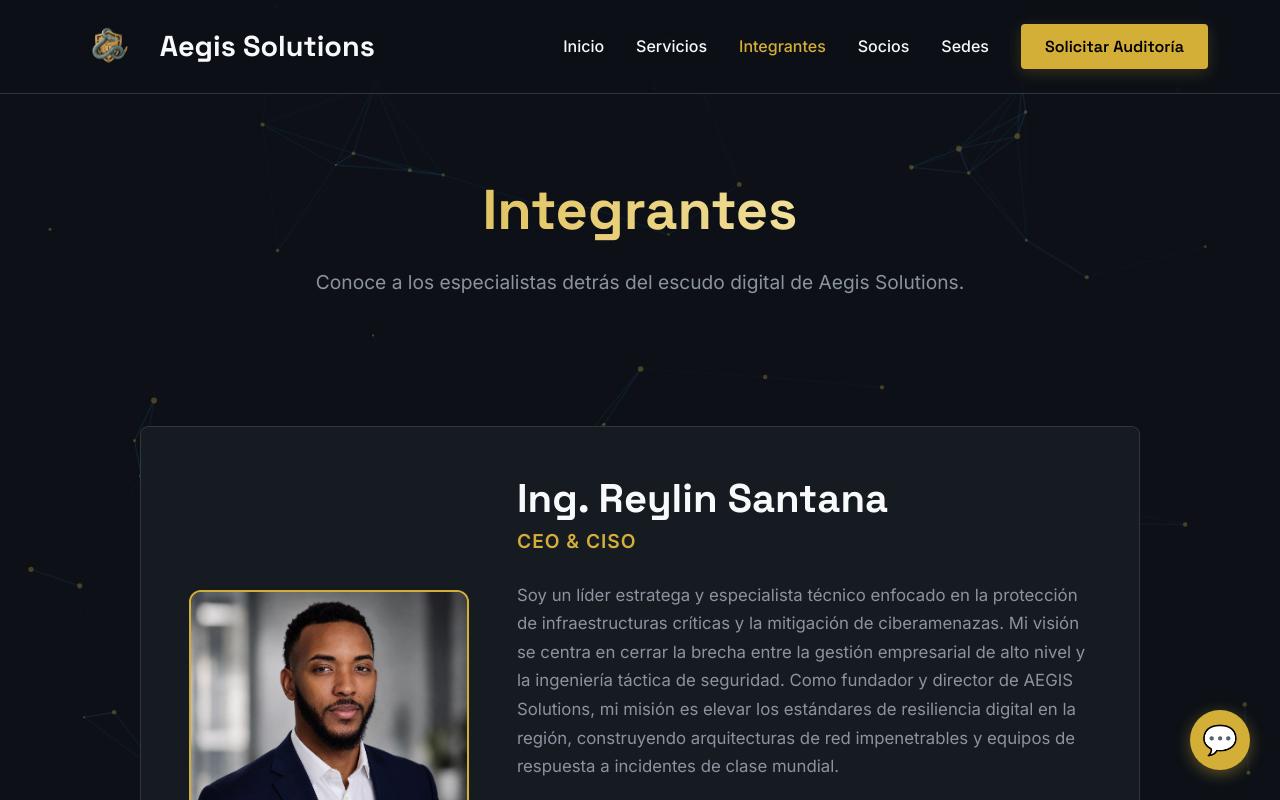
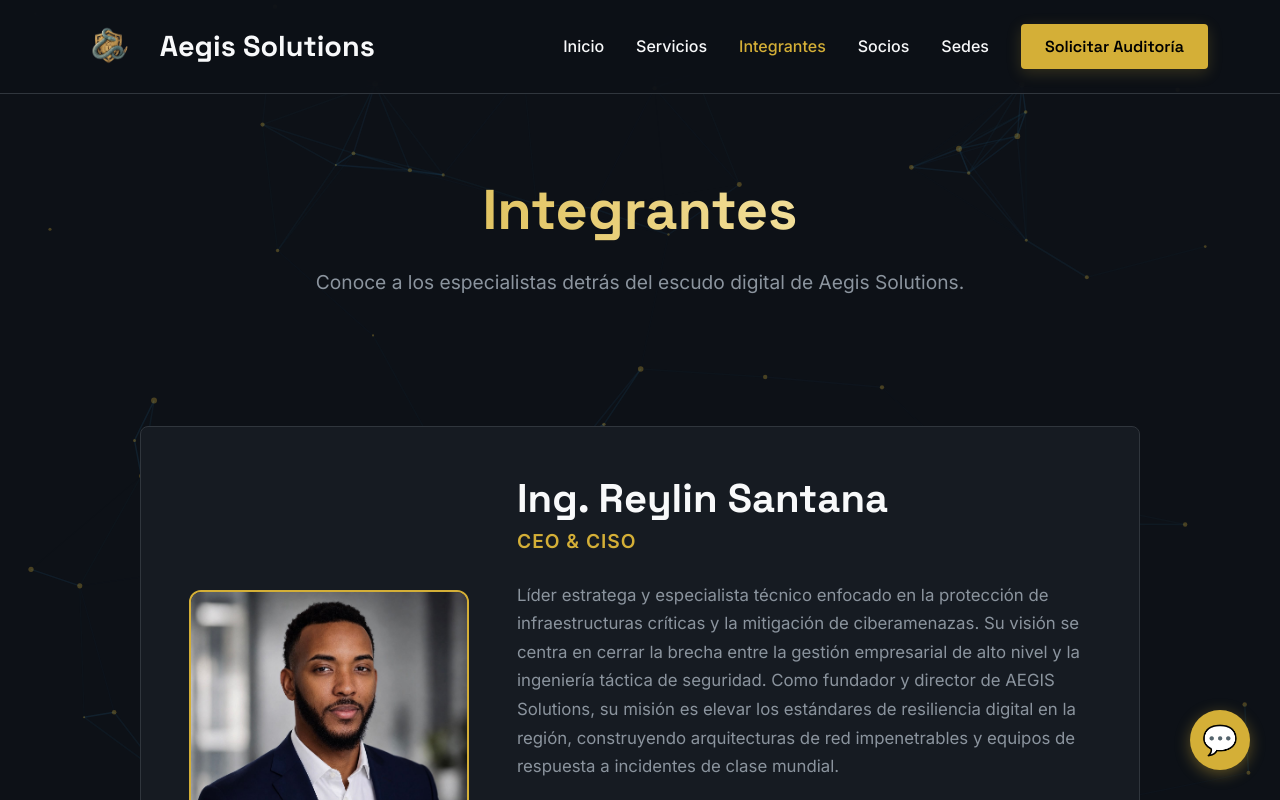
Before and after one commit to nilyerrr/Documentacion---Aegis-Solutions, a React (Vite) app in the folder Proyecto Final - Empresa 1/website/: page /nosotros in a window 1280 px wide. Shown: the top 800 px of the page. Built offline with nearby package versions, Linux system fonts and the light colour scheme.

Commit message:
vault backup: 2026-08-16 15:25:15

```diff
--- a/Proyecto Final - Empresa 1/website/src/components/Team.jsx
+++ b/Proyecto Final - Empresa 1/website/src/components/Team.jsx
@@ -4,7 +4,7 @@ const teamMembers = [
   {
     name: 'Ing. Reylin Santana',
     role: 'CEO & CISO',
-    bio: 'Soy un líder estratega y especialista técnico enfocado en la protección de infraestructuras críticas y la mitigación de ciberamenazas. Mi visión se centra en cerrar la brecha entre la gestión empresarial de alto nivel y la ingeniería táctica de seguridad. Como fundador y director de AEGIS Solutions, mi misión es elevar los estándares de resiliencia digital en la región, construyendo arquitecturas de red impenetrables y equipos de respuesta a incidentes de clase mundial.',
+    bio: 'Líder estratega y especialista técnico enfocado en la protección de infraestructuras críticas y la mitigación de ciberamenazas. Su visión se centra en cerrar la brecha entre la gestión empresarial de alto nivel y la ingeniería táctica de seguridad. Como fundador y director de AEGIS Solutions, su misión es elevar los estándares de resiliencia digital en la región, construyendo arquitecturas de red impenetrables y equipos de respuesta a incidentes de clase mundial.',
     specialties: 'Respuesta a Incidentes (DFIR), Threat Hunting, Arquitectura de Redes Seguras y Auditoría de Sistemas.',
     certifications: [
       'GCIH (SANS) & eCIR (INE)',
@@ -18,7 +18,7 @@ const teamMembers = [
   {
     name: 'Ing. Neury',
     role: 'VP Engineer, CTO & Arquitecto de Red',
-    bio: 'Ingeniero en Ciberseguridad egresado del Instituto Tecnológico de Santo Domingo (INTEC), con un Máster en Arquitectura de Redes y Telecomunicaciones por la Universidad de Stanford, y un Doctorado (PhD) en Arquitectura de Redes de Próxima Generación por el Instituto Tecnológico de Massachusetts (MIT). Con más de una década de experiencia al más alto nivel en la elaboración y diseño de arquitecturas de redes corporativas a gran escala. Soy un experto indiscutible en el área tecnológica, cuya trayectoria se ha forjado liderando la innovación, garantizando la máxima resiliencia en infraestructuras críticas y definiendo la visión estratégica para el despliegue de soluciones de clase mundial.',
+    bio: 'Ingeniero en Ciberseguridad egresado del Instituto Tecnológico de Santo Domingo (INTEC), con un Máster en Arquitectura de Redes y Telecomunicaciones por la Universidad de Stanford, y un Doctorado (PhD) en Arquitectura de Redes de Próxima Generación por el Instituto Tecnológico de Massachusetts (MIT). Con más de una década de experiencia al más alto nivel en la elaboración y diseño de arquitecturas de redes corporativas a gran escala. Experto indiscutible en el área tecnológica, cuya trayectoria se ha forjado liderando la innovación, garantizando la máxima resiliencia en infraestructuras críticas y definiendo la visión estratégica para el despliegue de soluciones de clase mundial.',
     specialties: 'Elaboración y diseño de arquitecturas de redes corporativas a gran escala, innovación y resiliencia.',
     certifications: [
       'Cisco CCAr',
@@ -73,7 +73,7 @@ const teamMembers = [
   {
     name: 'Darling',
     role: 'Redactor Técnico y Controlador de Documentos',
-    bio: 'Profesional en el área de Tecnología e Informática, con formación en redes de computadoras, administración de sistemas y documentación técnica. Me desempeño como Redactor Técnico y Controlador de Documentos, participando en la elaboración, organización y control de la documentación técnica del proyecto. Cuento con conocimientos en diagramas de infraestructura, registros de configuración, bitácoras de red y elaboración de manuales técnicos, contribuyendo a mantener una documentación clara, organizada y profesional.',
+    bio: 'Profesional en el área de Tecnología e Informática, con formación en redes de computadoras, administración de sistemas y documentación técnica. Se desempeña como Redactor Técnico y Controlador de Documentos, participando en la elaboración, organización y control de la documentación técnica del proyecto. Cuenta con conocimientos en diagramas de infraestructura, registros de configuración, bitácoras de red y elaboración de manuales técnicos, contribuyendo a mantener una documentación clara, organizada y profesional.',
     specialties: 'Diagramas de infraestructura, registros de configuración, bitácoras de red y manuales técnicos.',
     certifications: [
       'Cisco CCNA',
```
